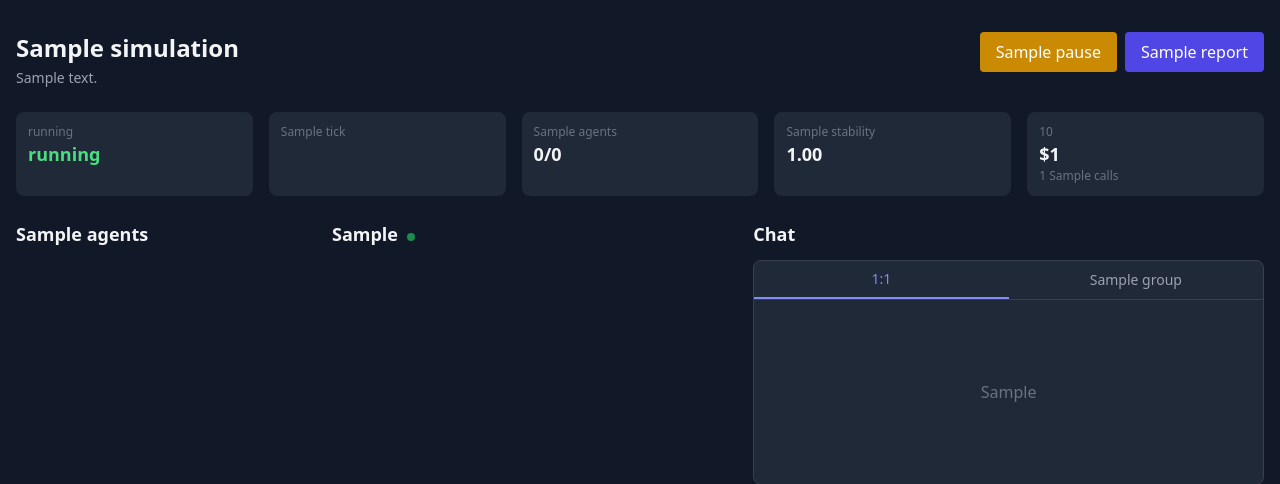
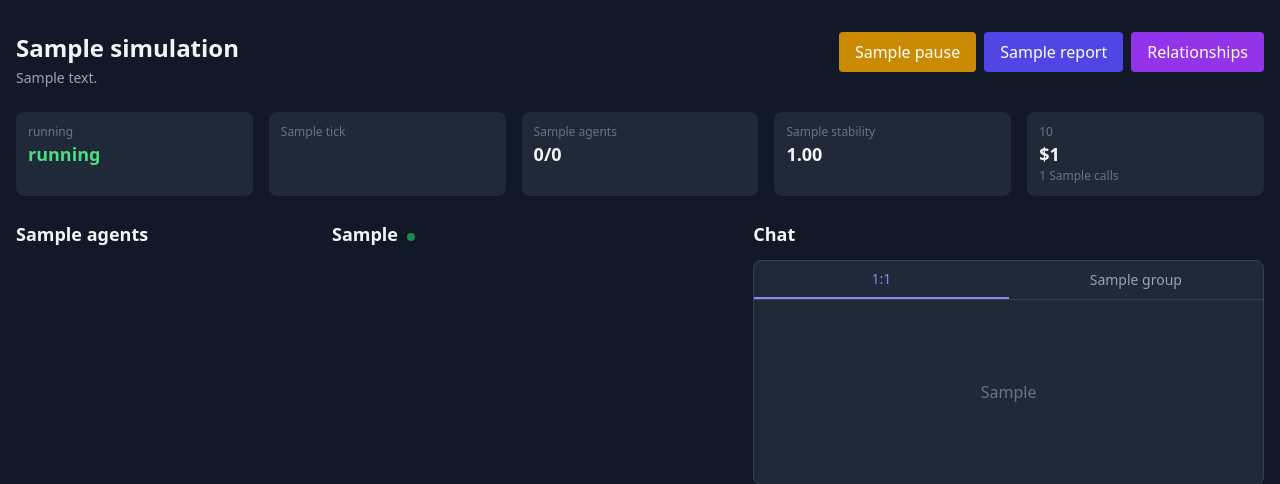
Before and after one commit to mauriziomocci/epocha, a Django app: template epocha/apps/dashboard/templates/dashboard/simulation_detail.html in a window 1280 px wide. Shown: the part 53-537 px from the top of the page. Run offline with Django 5.2, Linux system fonts and the light colour scheme; the template is opened without the code that fills it: most values are stand-ins (such as "Sample title", 1, 10 or a date in 2020); some libraries are stand-ins or nearby versions.

Commit message:
feat(dashboard): add Relationships button to simulation detail page
CHANGE: Add a purple Relationships button in the simulation header
next to Play/Pause/Report, linking to the full-viewport graph page.

```diff
--- a/epocha/apps/dashboard/templates/dashboard/simulation_detail.html
+++ b/epocha/apps/dashboard/templates/dashboard/simulation_detail.html
@@ -35,6 +35,7 @@
                 <button class="bg-yellow-600 hover:bg-yellow-500 text-white px-4 py-2 rounded font-medium">{{ ui.pause }}</button>
             </form>
             <a href="{% url 'dashboard:simulation-report' sim_id=simulation.id %}" class="bg-indigo-600 hover:bg-indigo-500 text-white px-4 py-2 rounded font-medium">{{ ui.report }}</a>
+            <a href="{% url 'dashboard:graph' sim_id=simulation.id %}" class="bg-purple-600 hover:bg-purple-500 text-white px-4 py-2 rounded font-medium">Relationships</a>
         </div>
     </div>
 
```
